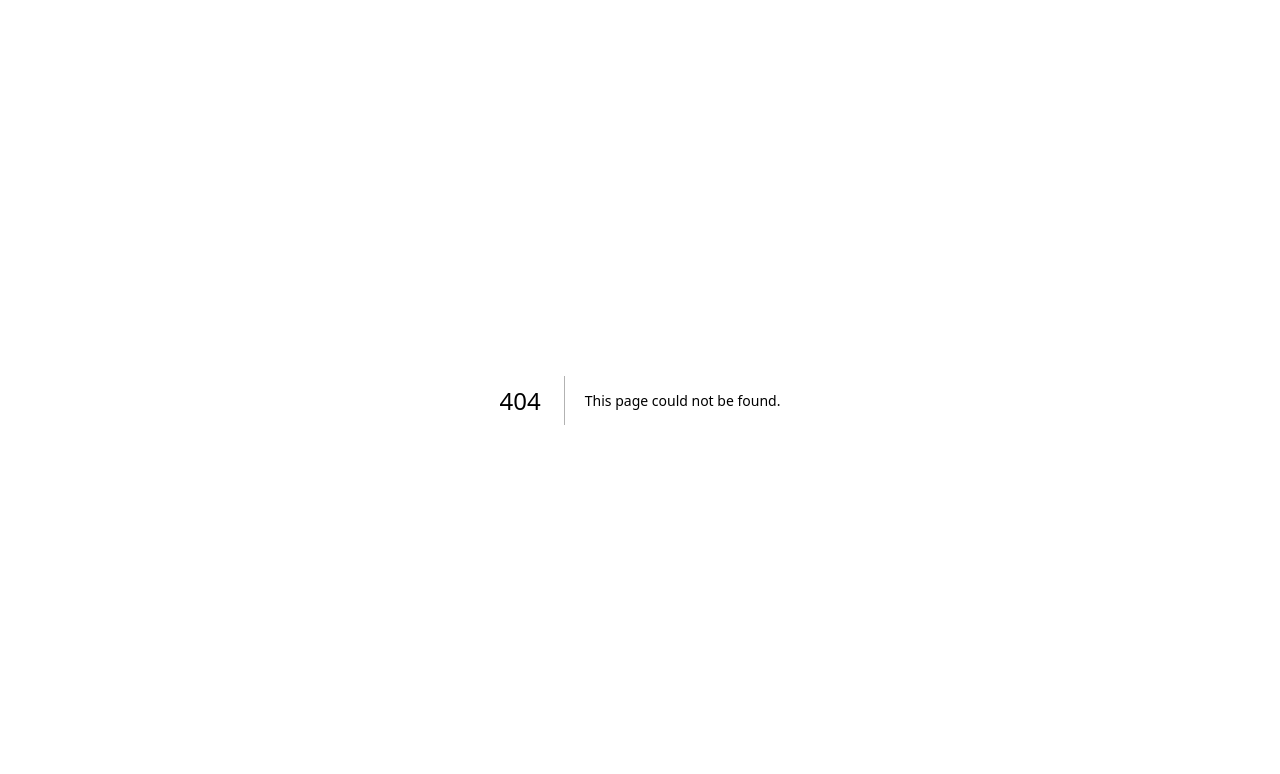
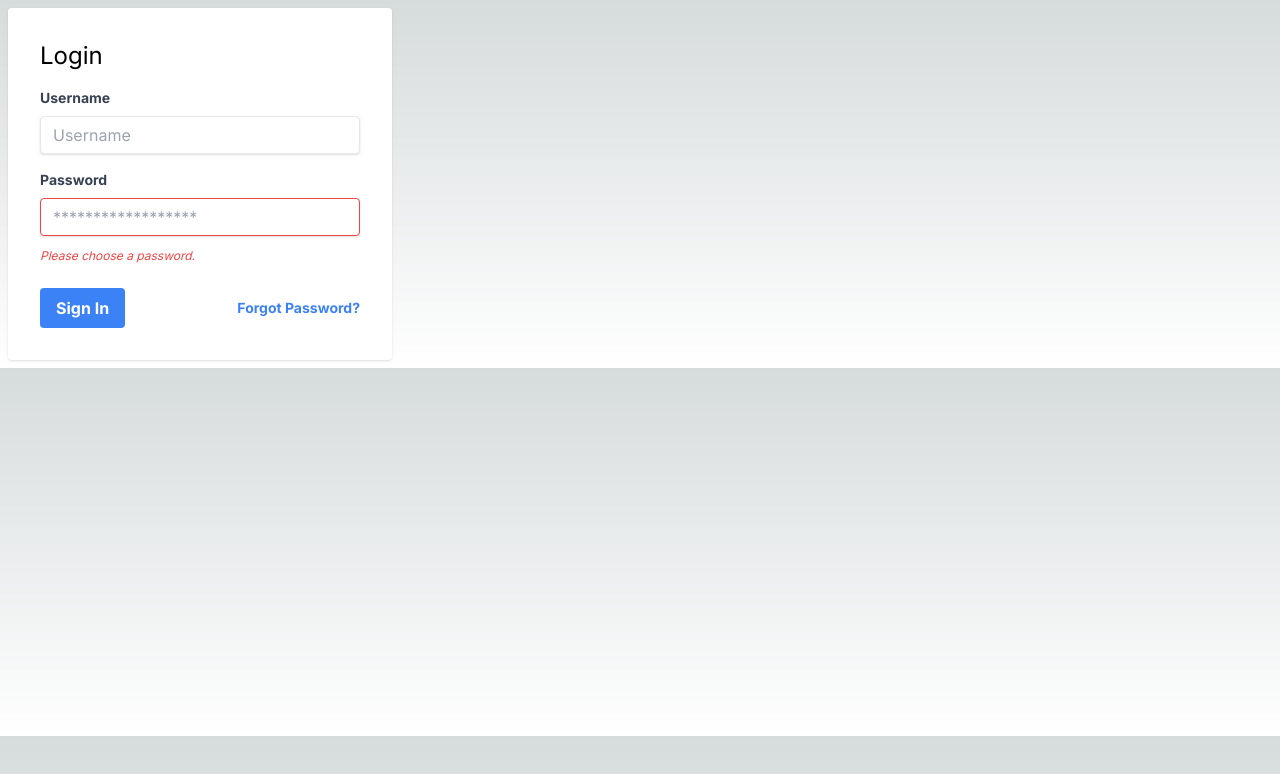
Before and after one commit to jvras58/next-server-actions, a Next.js app: page /login in a window 1280 px wide. Before the commit this address had no page. Shown: the top 774 px of the page. Built offline with nearby package versions, Linux system fonts and the light colour scheme.

Commit message:
feat: login test

```diff
--- /dev/null
+++ b/src/app/login/page.tsx
@@ -0,0 +1,37 @@
+
+function LoginPage() {
+return (
+<div className="m-2">
+    <div className="bg-white p-8 rounded shadow w-96">
+        <h2 className="text-2xl mb-4 text-black">Login</h2>
+        <form>
+            <div className="mb-4">
+                <label className="block text-gray-700 text-sm font-bold mb-2" htmlFor="username">
+                    Username
+                </label>
+                <input className="shadow appearance-none border rounded w-full py-2 px-3 text-gray-700 leading-tight focus:outline-none focus:shadow-outline"
+                    id="username" type="text" placeholder="Username" />
+            </div>
+            <div className="mb-6">
+                <label className="block text-gray-700 text-sm font-bold mb-2" htmlFor="password">
+                    Password
+                </label>
+                <input className="shadow appearance-none border border-red-500 rounded w-full py-2 px-3 text-gray-700 mb-3 leading-tight
+                    focus:outline-none focus:shadow-outline" id="password" type="password" placeholder="******************" />
+                <p className="text-red-500 text-xs italic">Please choose a password.</p>
+            </div>
+            <div className="flex items-center justify-between">
+                <button className="bg-blue-500 hover:bg-blue-700 text-white font-bold py-2 px-4 rounded focus:outline-none
+                    focus:shadow-outline" type="button">
+                    Sign In
+                </button>
+                <a className="inline-block align-baseline font-bold text-sm text-blue-500 hover:text-blue-800" href="#">
+                    Forgot Password?
+                </a>
+            </div>
+        </form>
+    </div>
+</div>
+)
+}
+export default LoginPage
```
